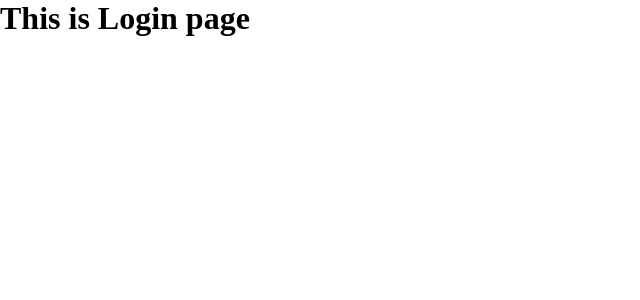
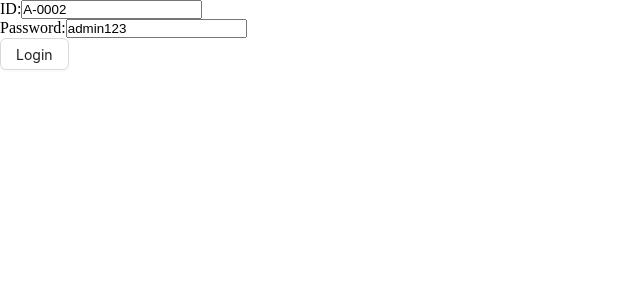
Before and after one commit to ShefatAhmed/ahmed-university-client, a React (Vite) app: page /login in a window 1280 px wide. Shown: the top 300 px of the page, without its empty margins (0-640 px from the left). Built offline with nearby package versions, Linux system fonts and the light colour scheme.

Commit message:
try login functionality

```diff
--- a/src/pages/Login.tsx
+++ b/src/pages/Login.tsx
@@ -1,8 +1,39 @@
+import { Button } from "antd";
+import { useForm } from "react-hook-form";
+import { useLoginMutation } from "../redux/features/auth/authApi";
+
 const Login = () => {
+  const { register, handleSubmit } = useForm({
+    defaultValues: {
+      userId: "A-0002",
+      password:"admin123"
+    }
+  })
+
+  const [login, { data, error }] = useLoginMutation()
+
+  console.log(data);
+  console.log(error);
+
+  const onSubmit = (data) => {
+    const userInfo = {
+      id: data.userId,
+      password: data.password
+    }
+    login(userInfo)
+  }
   return (
-    <div>
-      <h1>This is Login page</h1>
-    </div>
+    <form onSubmit={handleSubmit(onSubmit)}>
+      <div>
+        <label htmlFor="id">ID:</label>
+        <input type="text" {...register('userId')} />
+      </div>
+      <div>
+        <label htmlFor="password">Password:</label>
+        <input type="text"  {...register('password')} />
+      </div>
+      <Button htmlType="submit">Login</Button>
+    </form>
   );
 };
 
```
